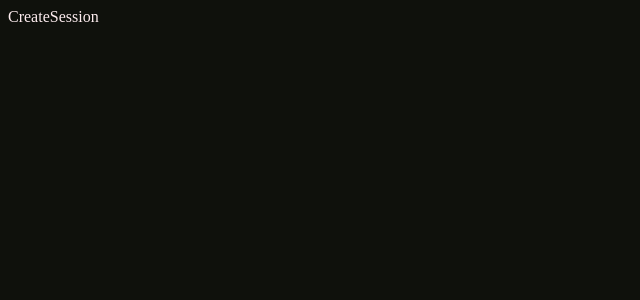
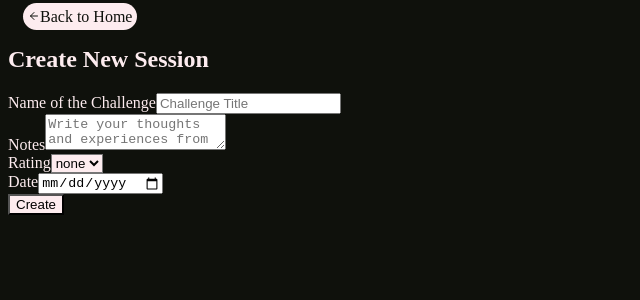
Before and after one commit to amafue/date-roulette, a React app in the folder frontend/: page /sessions/create in a window 1280 px wide. Shown: the top 300 px of the page, without its empty margins (0-640 px from the left). Built offline with nearby package versions, Linux system fonts and the light colour scheme; the HTML template or start-up script is replaced by a standard one.

Commit message:
feat: copy pasted same logic from createChallenge + adjusted it

```diff
--- a/frontend/src/pages/CreateSession.jsx
+++ b/frontend/src/pages/CreateSession.jsx
@@ -1,8 +1,124 @@
-import React from 'react'
+
+import React, { useState } from 'react'
+import { Link } from "react-router-dom";
+import { ArrowLeftIcon } from "lucide-react";
 
 const CreateSession = () => {
+  const [challengeName, setChallengeName] = useState('');
+  const [date, setDate] = useState('');
+  const [rating, setRating] = useState(0);
+  const [notes, setNotes] = useState('');
+  const [loading, setLoading] = useState(false);
+
+  const handleSubmit = async (e) =>{
+    e.preventDefault();
+    setLoading(true)
+    try {
+      const res = await fetch("http://localhost:5001/sessions/create", {
+        method: "POST",
+        headers:{
+          "content-type": "application/json"
+        },
+        body: JSON.stringify({
+          challengeName,
+          date,
+          rating,
+          notes
+        })
+      });
+      const data =await res.json();
+      console.log("Created", data)
+      setChallengeName("");
+      setDate("");
+      setRating(0);
+      setNotes("");
+
+    } catch (error) {
+      console.error("Error creating challenge", error)
+    }
+  }
   return (
-    <div>CreateSession</div>
+    <div>
+      <div className='container'>
+        <div>
+          <Link to={"/"} className='link-btn'>
+            <ArrowLeftIcon  size={12}/>
+            Back to Home
+          </Link>
+
+          <div className='card'>
+            <div className='card-body'>
+              <h2 className='card-title'>Create New Session</h2>
+              <form onSubmit={handleSubmit}>
+
+                <div className='form-control'>
+                  <label className="label">
+                    <span className='label-text'>Name of the Challenge</span>
+                  </label>
+                  <input type="text"
+                    placeholder='Challenge Title'
+                    className='input'
+                    value={challengeName}
+                    onChange={(e)=>setChallengeName(e.target.value)}
+                  />
+                </div>
+
+                <div className='form-control'>
+                  <label className="label">
+                    <span className='label-text'>Notes</span>
+                  </label>
+                  <textarea
+                    placeholder='Write your thoughts and experiences from this challenge...'
+                    className='textarea'
+                    value={notes}
+                    onChange={(e)=>setNotes(e.target.value)}
+                  />
+                </div>
+
+                <div className='form-control'>
+                  <label className="label">
+                    <span className='label-text'>Rating</span>
+                  </label>
+                  <select onChange={(e) => setRating(e.target.value)} className='filter'>
+                    <option value="">none</option>
+                    <option value="1">1</option>
+                    <option value="2">2</option>
+                    <option value="3">3</option>
+                    <option value="4">4</option>
+                    <option value="5">5</option>
+                    <option value="6">6</option>
+                    <option value="7">7</option>
+                    <option value="8">8</option>
+                    <option value="9">9</option>
+                    <option value="10">10</option>
+                  </select>
+                </div>
+
+                <div className='form-control'>
+                  <label className="label">
+                    <span className='label-text'>Date</span>
+                  </label>
+                  <input type="date"
+                    value={date}
+                    onChange={(e)=> setDate(e.target.value)}
+                  />
+                </div>
+
+                <div className='card-actions'>
+                  <button type='submit' className='btn' disabled={loading} >
+                    {loading ? "Creating..." : "Create" }
+                  </button>
+
+                </div>
+
+              </form>
+
+            </div>
+
+          </div>
+        </div>
+      </div>
+    </div>
   )
 }
 
```
